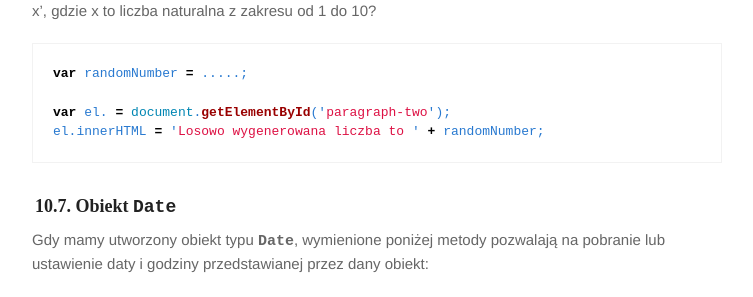
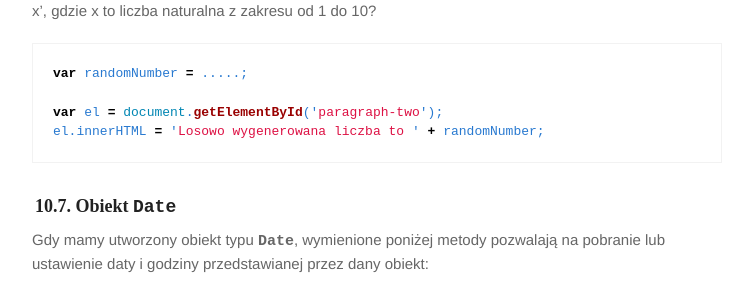
Before and after one commit to marcin-szczepanski/TWE, a Jekyll site: the page built from zajecia/1B/zaj05.md, in a window 1280 px wide and 900 px high, scrolled down 5101 px. Shown: the part 155-452 px from the top of the window, without its empty margins (263-1016 px from the left). Built offline with Jekyll 4.4.1, drawn with Linux system fonts in a browser that asks for light colours; some web fonts are replaced.

Commit message:
add zaj05

````diff
--- a/zajecia/1B/zaj05.md
+++ b/zajecia/1B/zaj05.md
@@ -224,7 +224,7 @@ Co należy wstawić w miejsce '.....', aby na stronie o kodzie źródłowym z pp
 ```js
 var randomNumber = .....;
 
-var el. = document.getElementById('paragraph-two');
+var el = document.getElementById('paragraph-two');
 el.innerHTML = 'Losowo wygenerowana liczba to ' + randomNumber;
 ```
 
````
